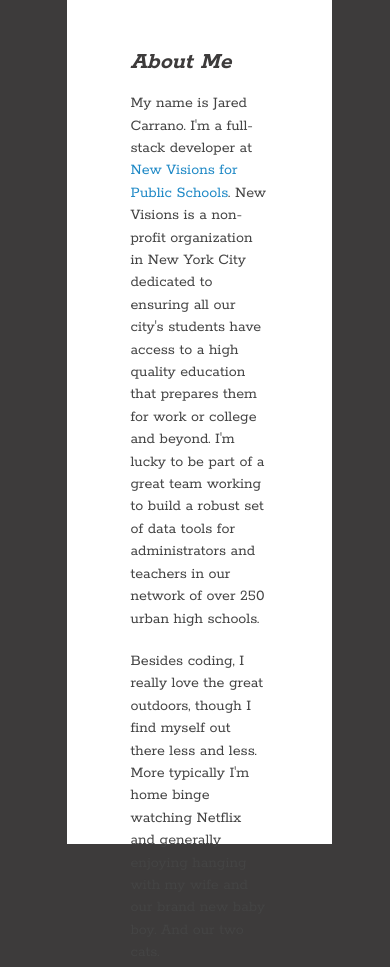
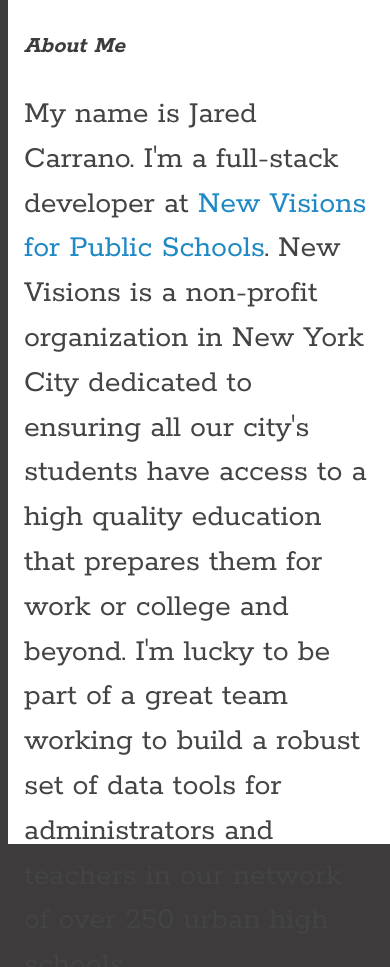
Before and after one commit to JCarran0/JCarran0.github.io, a plain HTML site: page views/about/about.html in a window 390 px wide. Drawn offline with Linux system fonts and the light colour scheme.

Commit message:
makes more responsive

```diff
--- a/views/about/styles.css
+++ b/views/about/styles.css
@@ -21,12 +21,6 @@ body {
   color: #3d3b3b;
 }
 
-.sectionContent h2 {
-  font-size: 1.5em;
-  margin-bottom: -2px;
-}
-
-
 p, .section a {
   font-size: 1em;
   line-height: 1.4em;
@@ -42,3 +36,25 @@ p, .section a {
 .section a:hover {
   color: #4cb8f7;
 }
+
+@media all and (max-width: 601px) {
+  .container {
+    margin: 0;
+  }
+
+  p {
+    font-size: 2em;
+  }
+
+  .section a {
+    font-size: 1em;
+  }
+
+  .container {
+    margin: 0;
+  }
+
+  .section {
+    padding: 1em 1em;
+  }
+}
```
